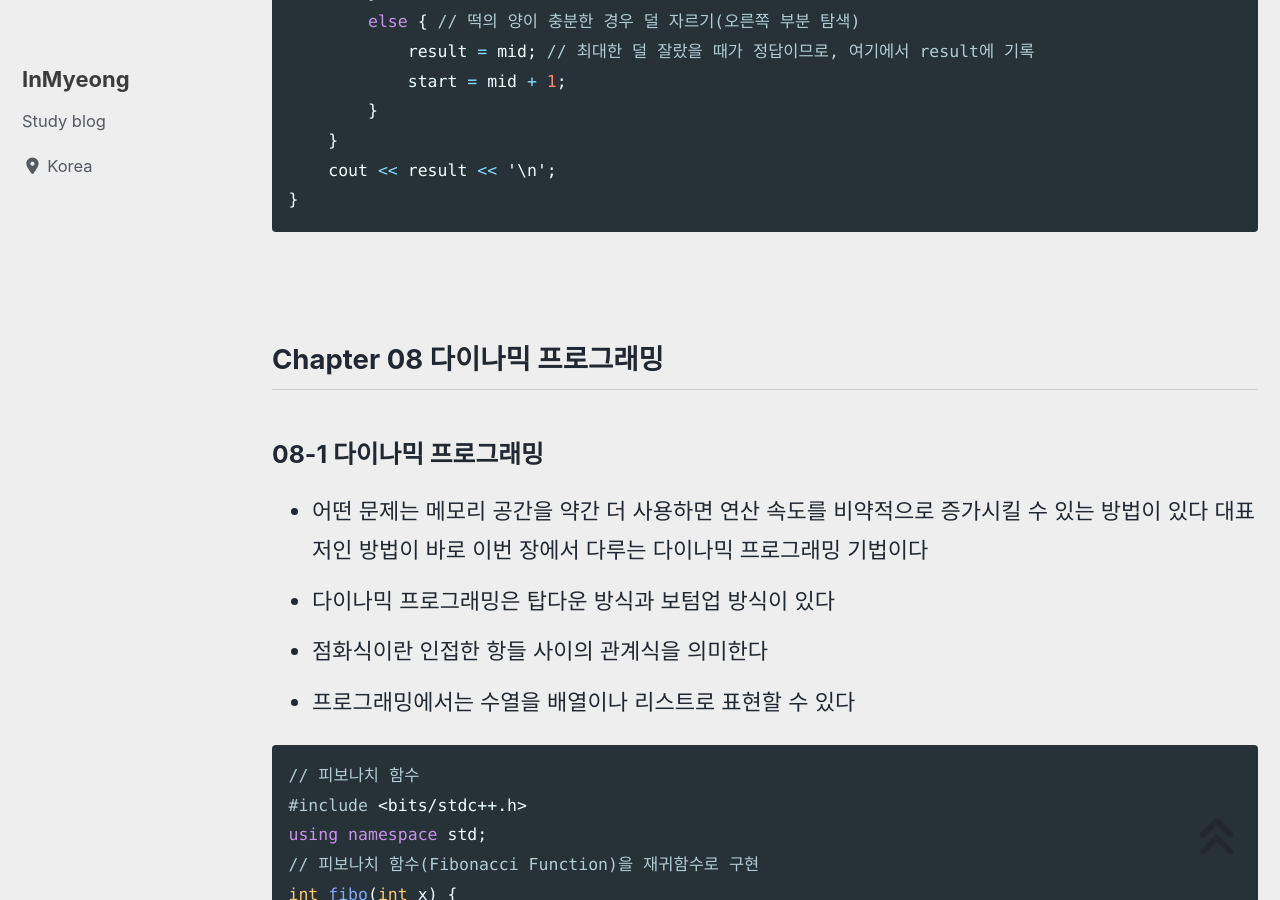
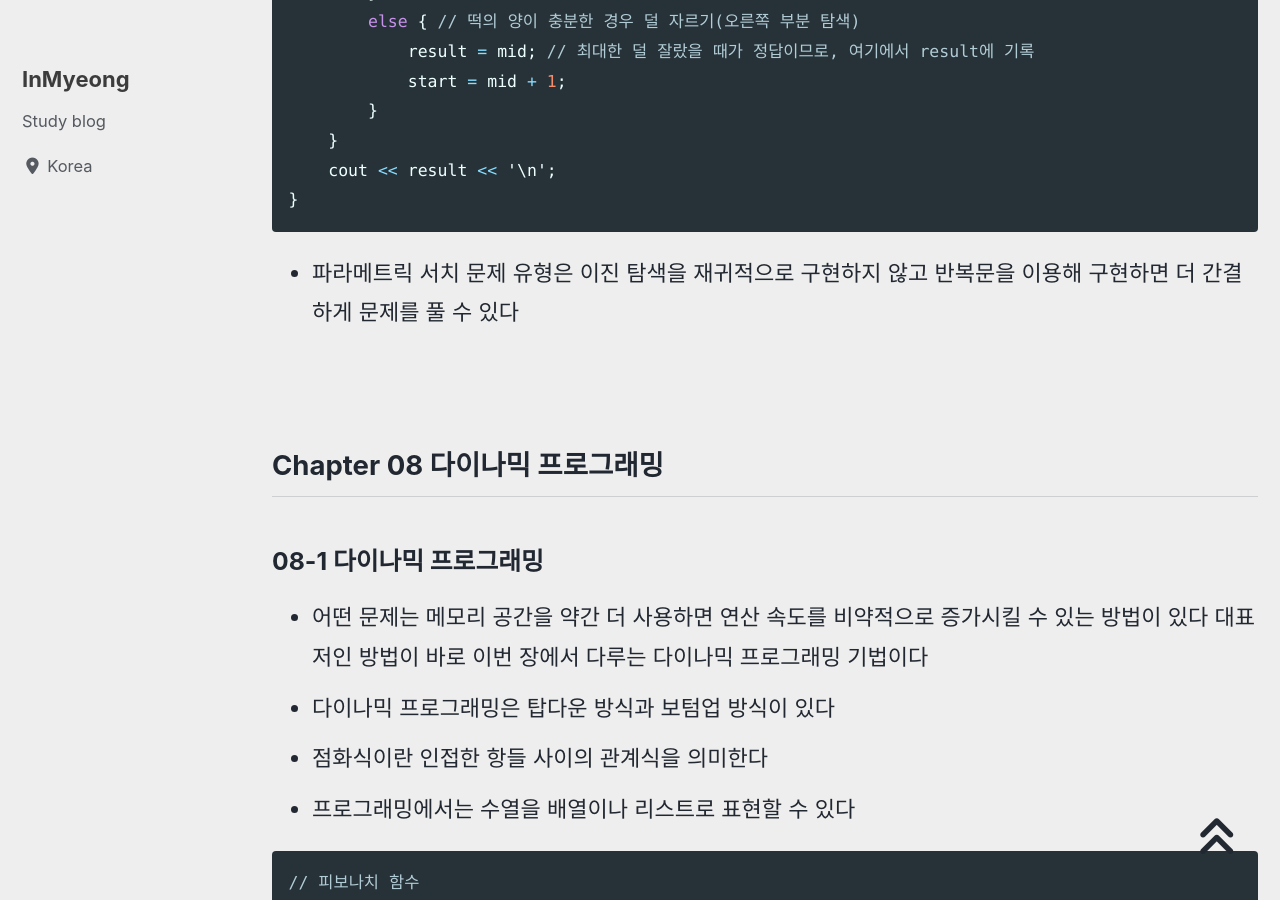
Before and after one commit to devMyeong/devMyeong.github.io, a Jekyll site: the page built from _posts/codingTest/2021-09-08-이코테.md, in a window 1280 px wide and 900 px high, scrolled down 30601 px. Built offline with Jekyll 4.4.1, drawn with Linux system fonts in a browser that asks for light colours; cached includes are drawn as plain includes; nearby versions of some CDN libraries; some web fonts are replaced; comment, search, counter and statistics services are not loaded.

Commit message:
corr typo

````diff
--- a/_posts/codingTest/2021-09-08-이코테.md
+++ b/_posts/codingTest/2021-09-08-이코테.md
@@ -942,6 +942,8 @@ int main(void) {
     cout << result << '\n';
 }
 ```
+
+- 파라메트릭 서치 문제 유형은 이진 탐색을 재귀적으로 구현하지 않고 반복문을 이용해 구현하면 더 간결하게 문제를 풀 수 있다
 
 <br>
 
````
